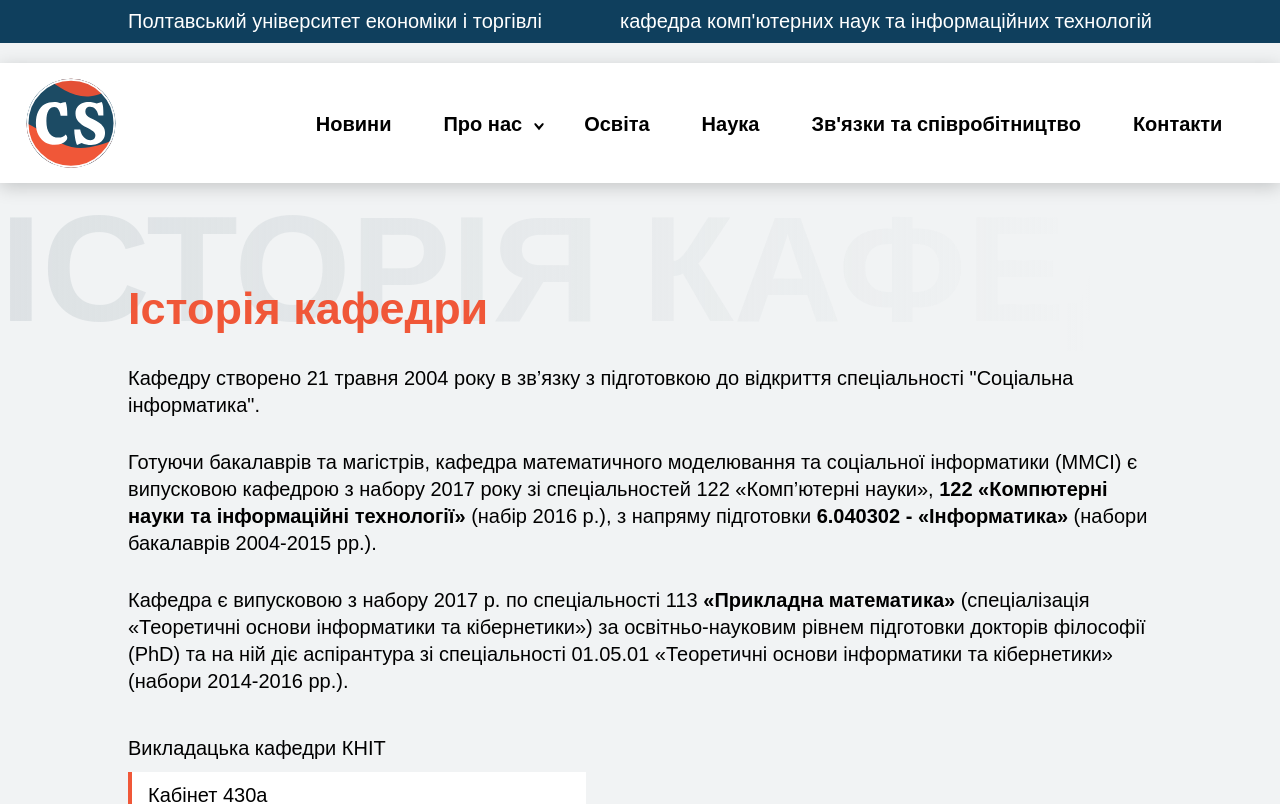
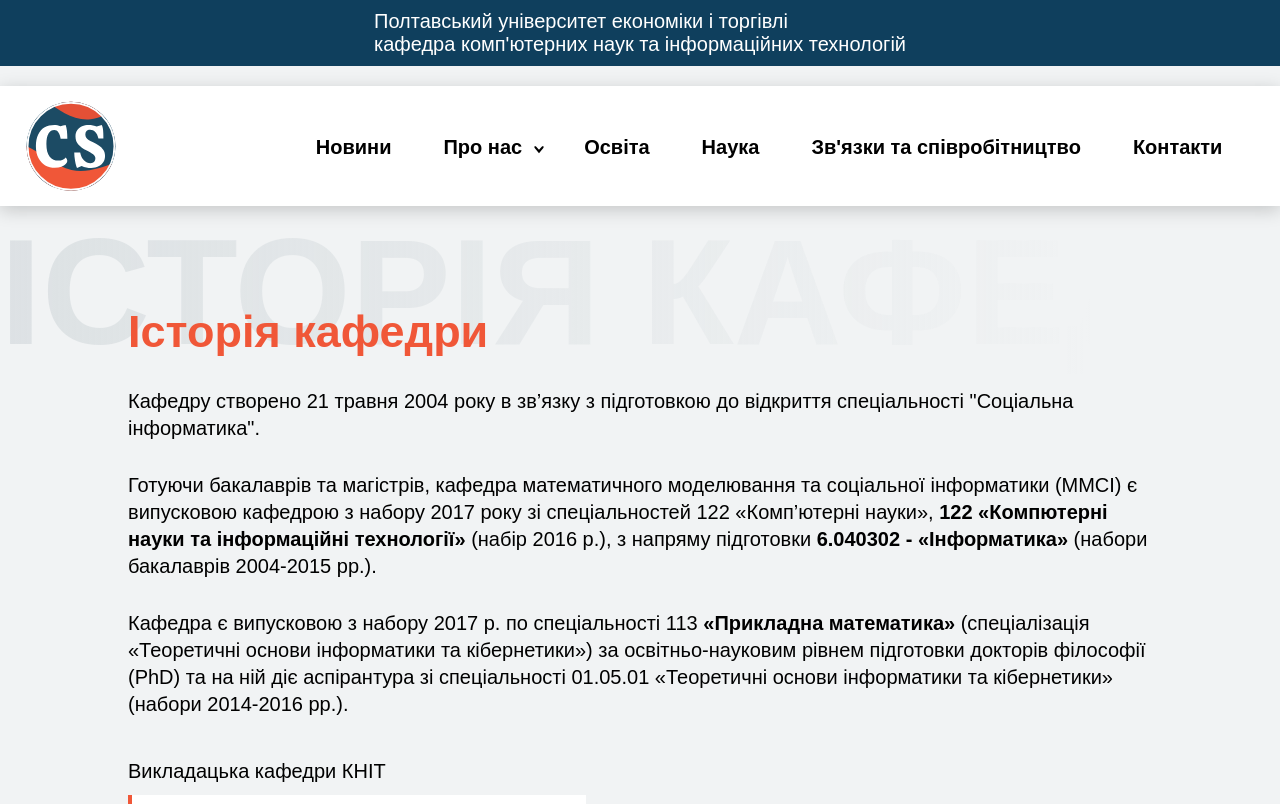
Before and after one commit to vlad-blip/mathmodel, a Next.js app: page / in a window 1280 px wide. Shown: the top 804 px of the page. Built offline with nearby package versions, Linux system fonts and the light colour scheme; no server answers; the database is empty.

Commit message:
Code refactoring

```diff
--- a/layout/Header/Header.module.scss
+++ b/layout/Header/Header.module.scss
@@ -3,12 +3,10 @@
 .hat {
   background-color: v.$blue-700;
 
-  div {
-    margin: 0 auto;
-    color: white;
-    font-size: clamp(1rem, 2vw, 2rem);
-    display: flex;
-    justify-content: space-between;
-    padding: 1rem 0;
-  }
+  margin: 0 auto;
+  color: white;
+  font-size: clamp(1rem, 2vw, 2rem);
+  display: flex;
+  justify-content: space-between;
+  padding: 1rem;
 }
```
